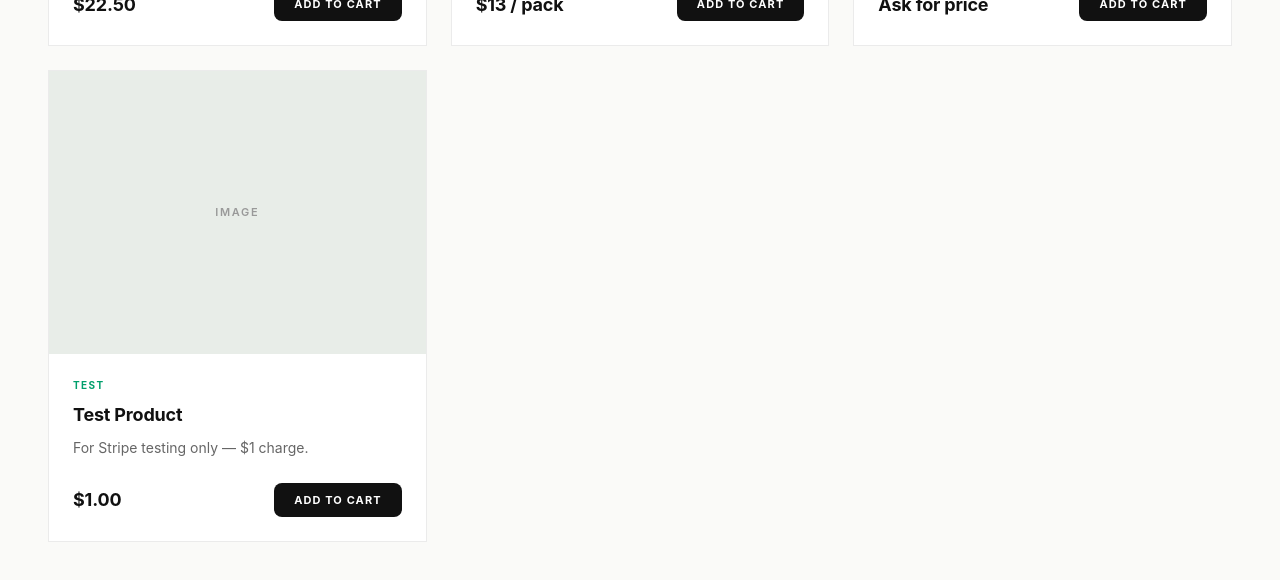
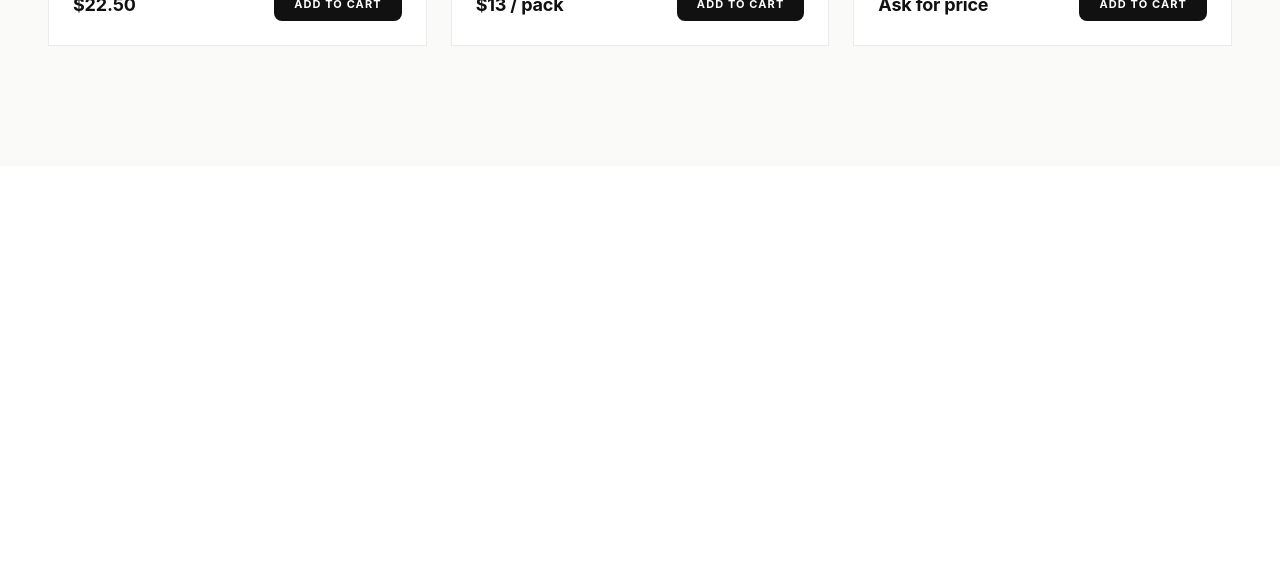
Before and after one commit to ryanhuang8/Basemicrobe, a React (Vite) app in the folder frontend/: page /products in a window 1280 px wide. Shown: the part 760-1340 px from the top of the page. After the commit the page ends 926 px from the top, so only its background shows below. Built offline with nearby package versions, Linux system fonts and the light colour scheme.

Commit message:
feat: done testing so removed stripe

```diff
--- a/frontend/src/Products.tsx
+++ b/frontend/src/Products.tsx
@@ -9,9 +9,9 @@ import psylliumImg from "./assets/psyllium_colon_cleanse.png";
 import fizzC from "./assets/fruit_fizz_c.png";
 import veganLeather from "./assets/leather.png";
 
-const PRODUCT_IMAGES = [psylliumImg, fizzC, veganLeather, ""];
-const PRODUCT_BG = ["#e8e4de", "#dde8d8", "#e4ddd6", "#e8ede8"];
-const PRODUCT_PRICES = ["$22.50", "$13 / pack", "Ask for price", "$1.00"];
+const PRODUCT_IMAGES = [psylliumImg, fizzC, veganLeather /*, ""*/];
+const PRODUCT_BG = ["#e8e4de", "#dde8d8", "#e4ddd6" /*, "#e8ede8"*/];
+const PRODUCT_PRICES = ["$22.50", "$13 / pack", "Ask for price" /*, "$1.00"*/];
 
 export default function Products() {
   const { addToCart, totalItems } = useCart();
--- a/frontend/src/translations.ts
+++ b/frontend/src/translations.ts
@@ -63,7 +63,7 @@ const translations = {
         { name: "Psyllium Colon Cleanse", desc: "Natural fiber formula for digestive health and gentle daily cleansing.", tag: "Health" },
         { name: "Fruit Fizz-C", desc: "Effervescent vitamin C blend with real fruit extracts for daily immunity support.", tag: "Wellness" },
         { name: "Vegan Leather", desc: "Plant-based, plastic-free leather alternative crafted from natural microbes.", tag: "Materials" },
-        { name: "Test Product", desc: "For Stripe testing only — $1 charge.", tag: "Test" },
+        // { name: "Test Product", desc: "For Stripe testing only — $1 charge.", tag: "Test" },
       ],
     },
     cart: {
@@ -149,7 +149,7 @@ const translations = {
         { name: "车前草结肠清洁", desc: "天然纤维配方，促进消化健康和温和的日常清洁。", tag: "健康" },
         { name: "果味泡腾维C", desc: "含真实水果提取物的泡腾维C混合物，支持日常免疫。", tag: "健康养生" },
         { name: "纯素皮革", desc: "由天然微生物精心制作的植物基、无塑料皮革替代品。", tag: "材料" },
-        { name: "测试产品", desc: "仅供Stripe测试使用 — $1收费。", tag: "测试" },
+        // { name: "测试产品", desc: "仅供Stripe测试使用 — $1收费。", tag: "测试" },
       ],
     },
     cart: {
```
